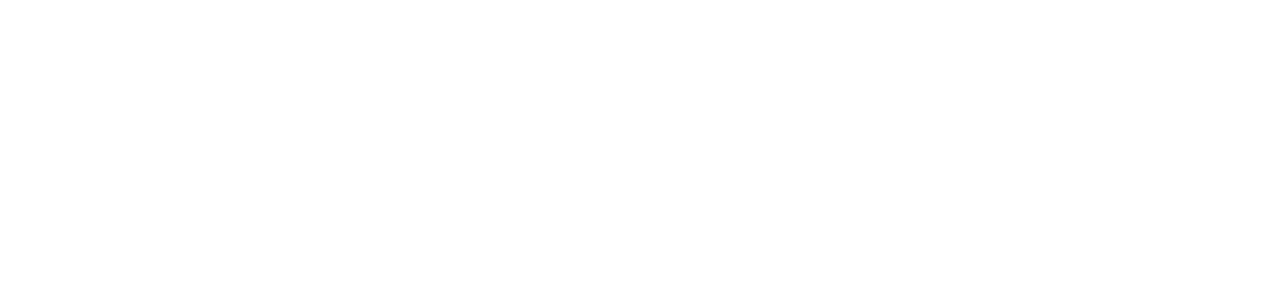
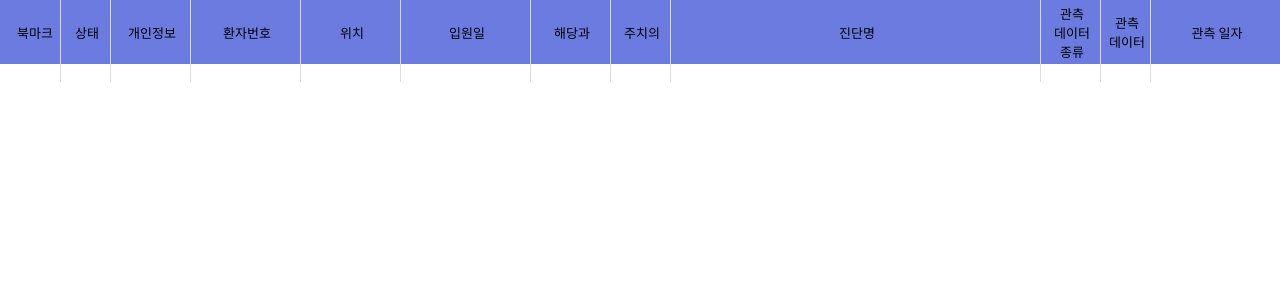
Before and after one commit to ksh5324/AITRICS_Frontend, a React app: page /bookmark in a window 1280 px wide. Before the commit this address had no page. Shown: the top 300 px of the page. Built offline with nearby package versions, Linux system fonts and the light colour scheme.

Commit message:
[FEAT] bookmark

```diff
--- a/src/components/PatientOption/index.tsx
+++ b/src/components/PatientOption/index.tsx
@@ -6,7 +6,7 @@
 const PatientOption = () => {
   const { field, hiddenOrVisibleField } = useContext(TableContext);
   const OptionData: Record<
-    Exclude<PatientTableField, "state" | "patient">,
+    Exclude<PatientTableField, "state" | "patient" | "bookmark">,
     string
   > = Object.freeze({
     patientNum: "환자번호",
--- a/src/components/PatientTable/index.tsx
+++ b/src/components/PatientTable/index.tsx
@@ -41,11 +41,17 @@
         Context={TableContext}
         header={patientHeaderData}
         setSort={setSortData}
+        bookmark
       />
       <Table.Body>
         {data &&
           sort(filter(data)).map((v) => (
-            <Table.Row Context={TableContext} item={v} />
+            <Table.Row
+              bookmark="bookmark"
+              Context={TableContext}
+              item={v}
+              key={v.patientNum}
+            />
           ))}
       </Table.Body>
       <PatientOption />
--- a/src/components/common/Option/index.tsx
+++ b/src/components/common/Option/index.tsx
@@ -12,8 +12,8 @@
 
   return (
     <OptionContainer>
-      {array.map((v) => (
-        <OptionBox>
+      {array.map((v, idx) => (
+        <OptionBox key={idx}>
           <input
             type="checkbox"
             value={v}
--- a/src/components/common/Option/types.ts
+++ b/src/components/common/Option/types.ts
@@ -2,7 +2,10 @@
 import { PatientTableField } from "../../PatientTable/types";
 
 export type PatientOptionProps<T extends PatientTableField> = {
-  OptionData: Record<Exclude<PatientTableField, "state" | "patient">, string>;
+  OptionData: Record<
+    Exclude<PatientTableField, "state" | "patient" | "bookmark">,
+    string
+  >;
   changeEvent: ChangeEventHandler;
   checkedList: Record<T, boolean>;
 };
--- a/src/components/common/Table/index.tsx
+++ b/src/components/common/Table/index.tsx
@@ -1,5 +1,6 @@
 import React, { PropsWithChildren, useRef, useContext } from "react";
 import { TableKinds } from "../../../@types/tableKindsType";
+import { saveStorage } from "../../../lib/bookmark/bookmark";
 import { TableFieldConvertor } from "../../../lib/convertor/TableFieldCovertor";
 import { TimeConvertor } from "../../../lib/convertor/TimeConvertor";
 import { PatientTableField } from "../../PatientTable/types";
@@ -10,6 +11,7 @@
   TableHeader,
   TableRow,
   TableCopyButton,
+  BookmarkButton,
 } from "./style";
 import { TableFieldProps, TableRowProps, PropsContextType } from "./types";
 
@@ -29,6 +31,7 @@
   Context,
   header,
   setSort,
+  bookmark,
 }: PropsContextType<T> & {
   header: Record<K, { value: string; sort: boolean }>;
   setSort?: (data: string) => void;
@@ -38,6 +41,11 @@
 
   return (
     <TableHeader>
+      {bookmark && (
+        <TableFieldStyle fieldKey="bookmark" key={Math.random()}>
+          북마크
+        </TableFieldStyle>
+      )}
       {headerArray
         .filter((v) => field[v])
         .map((v: PatientTableField) => (
@@ -57,11 +65,20 @@
 const Row = <T extends TableKinds, K extends PatientTableField>({
   item,
   Context,
+  bookmark,
 }: TableRowProps<T>) => {
   const { field } = useContext(Context);
   const itemToArray = Object.keys(item);
+
   return (
     <TableRow>
+      {bookmark && (
+        <TableFieldStyle fieldKey="bookmark" key={Math.random()}>
+          <BookmarkButton onClick={() => saveStorage(bookmark, item)}>
+            북마크
+          </BookmarkButton>
+        </TableFieldStyle>
+      )}
       {itemToArray
         .filter((v) => field[v])
         .map((key: K) => (
--- a/src/components/common/Table/style.ts
+++ b/src/components/common/Table/style.ts
@@ -2,7 +2,7 @@
 import { PatientTableField } from "../../PatientTable/types";
 
 type TableFieldStyleProps = {
-  fieldKey: PatientTableField;
+  fieldKey: PatientTableField | "bookmark";
   bold?: boolean;
 };
 
@@ -22,6 +22,7 @@
   display: flex;
   align-items: center;
   justify-content: space-between;
+  font-size: 13px;
 `;
 
 export const TableBody = styled.tbody`
@@ -43,25 +44,26 @@
   justify-content: space-between;
   padding: 0px 10px;
 
-  font-size: 14px;
+  font-size: 12px;
 
   & + & {
     border-top: 1px solid #ccc;
   }
 `;
 
-const getWidth: Record<PatientTableField, string> = {
+const getWidth: Record<PatientTableField | "bookmark", string> = {
+  bookmark: "50px",
   state: "50px",
-  patient: "90px",
-  patientNum: "120px",
+  patient: "80px",
+  patientNum: "110px",
   location: "100px",
-  date: "160px",
+  date: "130px",
   department: "80px",
   doctorInCharge: "60px",
   diagnosis: "370px",
   type: "60px",
   value: "50px",
-  observedAt: "150px",
+  observedAt: "130px",
 };
 
 export const TableFieldStyle = styled.td<TableFieldStyleProps>`
@@ -86,3 +88,9 @@
 export const TableCopyButton = styled.button`
   margin-left: 5px;
 `;
+
+export const BookmarkButton = styled.button`
+  background: none;
+  border: none;
+  font-size: 12px;
+`;
--- a/src/components/common/Table/types.ts
+++ b/src/components/common/Table/types.ts
@@ -24,9 +24,13 @@
 export type TableRowProps<T extends TableKinds> = {
   item: TableFieldType;
   Context: Context<T>;
+  bookmark?: string;
 };
 
-export type PropsContextType<T extends TableKinds> = { Context: Context<T> };
+export type PropsContextType<T extends TableKinds> = {
+  Context: Context<T>;
+  bookmark?: boolean;
+};
 
 export type TableFieldProps<T extends PatientTableField> = {
   value: { key: T; value: TableFieldType[T] };
--- /dev/null
+++ b/src/lib/bookmark/bookmark.ts
@@ -0,0 +1,17 @@
+import { TableFieldType } from "../../components/common/Table/types";
+
+export const saveStorage = (bookmark: string, item: TableFieldType) => {
+  const compareArray = localStorage.getItem(bookmark)?.split("*><") || [];
+  const temp = compareArray.map((v: string) => v.split(",")[1]);
+
+  if (temp.filter((v) => v && v?.indexOf(item.patient) !== -1).length !== 0) {
+    alert("이미 북마크 되어있습니다");
+    return;
+  }
+
+  localStorage.setItem(
+    bookmark,
+    `${JSON.stringify(item)}*><${localStorage.getItem(bookmark) || ""}`
+  );
+  alert("북마크 되었습니다.");
+};
--- /dev/null
+++ b/src/lib/convertor/bookmarkStorageConvertor.ts
@@ -0,0 +1,8 @@
+export const BookMarkStorageConvertor = () => {
+  const localStorageArray = localStorage
+    .getItem("bookmark")
+    .split("*><")
+    .filter((v) => v);
+  const list = localStorageArray.map((v) => JSON.parse(v));
+  return list;
+};
--- /dev/null
+++ b/src/pages/BookMark.tsx
@@ -0,0 +1,51 @@
+import React from "react";
+import Table from "../components/common/Table";
+import { TableContext } from "../components/PatientTable";
+import usePatientTable from "../components/PatientTable/hooks/usePatientTable";
+import { PatientTableField } from "../components/PatientTable/types";
+import { BookMarkStorageConvertor } from "../lib/convertor/bookmarkStorageConvertor";
+
+const bookMarkPatientHeaderData: Record<
+  PatientTableField,
+  { value: string; sort: boolean }
+> = Object.freeze({
+  state: { value: "상태", sort: false },
+  patient: { value: "개인정보", sort: false },
+  patientNum: { value: "환자번호", sort: false },
+  location: { value: "위치", sort: false },
+  date: { value: "입원일", sort: false },
+  department: { value: "해당과", sort: false },
+  doctorInCharge: { value: "주치의", sort: false },
+  diagnosis: { value: "진단명", sort: false },
+  type: { value: "관측 데이터 종류", sort: false },
+  value: { value: "관측 데이터", sort: false },
+  observedAt: { value: "관측 일자", sort: false },
+});
+
+const BookMark = () => {
+  const bookMarkPatientTableValue = usePatientTable();
+  return (
+    <>
+      <Table Context={TableContext} value={bookMarkPatientTableValue}>
+        <Table.Header
+          Context={TableContext}
+          header={bookMarkPatientHeaderData}
+          bookmark
+        />
+        <Table.Body>
+          {localStorage.getItem("bookmark") &&
+            BookMarkStorageConvertor().map((v) => (
+              <Table.Row
+                bookmark="boomark"
+                Context={TableContext}
+                item={v}
+                key={v.patientNum}
+              />
+            ))}
+        </Table.Body>
+      </Table>
+    </>
+  );
+};
+
+export default BookMark;
--- a/src/pages/Routes/index.tsx
+++ b/src/pages/Routes/index.tsx
@@ -2,6 +2,7 @@
 import Main from "..";
 import { BrowserRouter, Routes, Route } from "react-router-dom";
 import { QueryClient, QueryClientProvider } from "@tanstack/react-query";
+import BookMark from "../BookMark";
 
 const PageRoute = () => {
   const [queryClient] = useState<QueryClient>(
@@ -21,6 +22,7 @@
       <BrowserRouter>
         <Routes>
           <Route path="/" element={<Main />} />
+          <Route path="/bookmark" element={<BookMark />} />
         </Routes>
       </BrowserRouter>
     </QueryClientProvider>
--- a/src/repository/patient.repository.ts
+++ b/src/repository/patient.repository.ts
@@ -10,7 +10,7 @@
       data: { table: TableFieldType[] };
     };
   } = await axios.get(
-    "https://file.notion.so/f/s/5c2467be-1290-4b82-a5da-d5e3becba4cb/data.json?id=8f46e8f6-53ac-40a3-ace0-763759816314&table=block&spaceId=daa21fe6-8678-40ae-a1cc-7ff5fa82684d&expirationTimestamp=1685493930677&signature=mulHZL4K3A3iVrYCs-sn2Bc4FqrdhNkkDiaAKhcxITs&downloadName=data.json"
+    "https://file.notion.so/f/s/5c2467be-1290-4b82-a5da-d5e3becba4cb/data.json?id=8f46e8f6-53ac-40a3-ace0-763759816314&table=block&spaceId=daa21fe6-8678-40ae-a1cc-7ff5fa82684d&expirationTimestamp=1685583877677&signature=n8ljb7yLp8SN9Dp2JSzsP9eOx3-1MJyNDOxnvkCVFvw&downloadName=data.json"
   );
 
   const stack = [];
```
Also changed, not shown: 2 other files (tests, documents, lock files or other folders).
